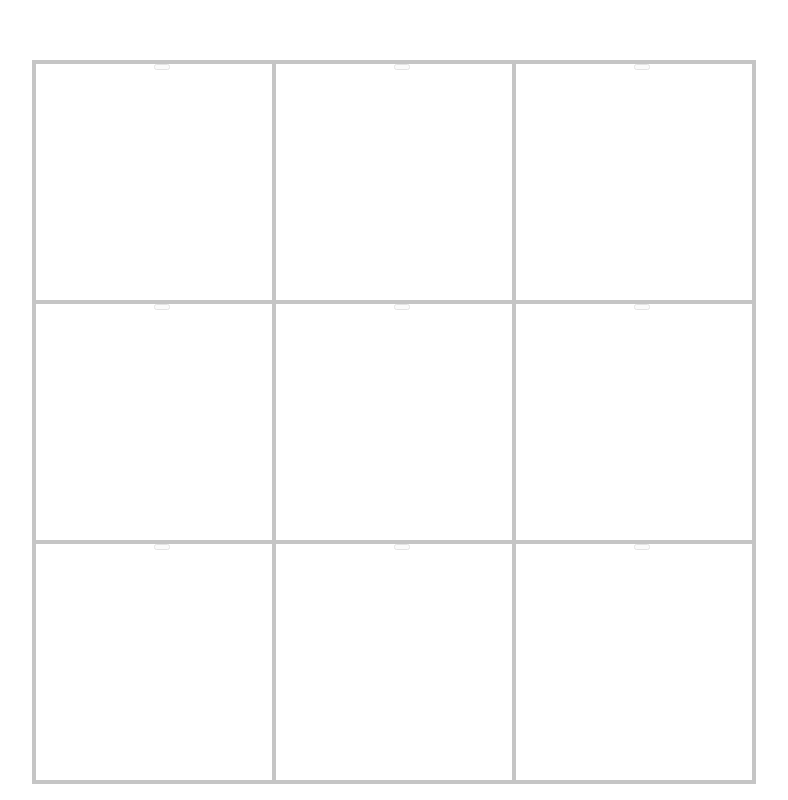
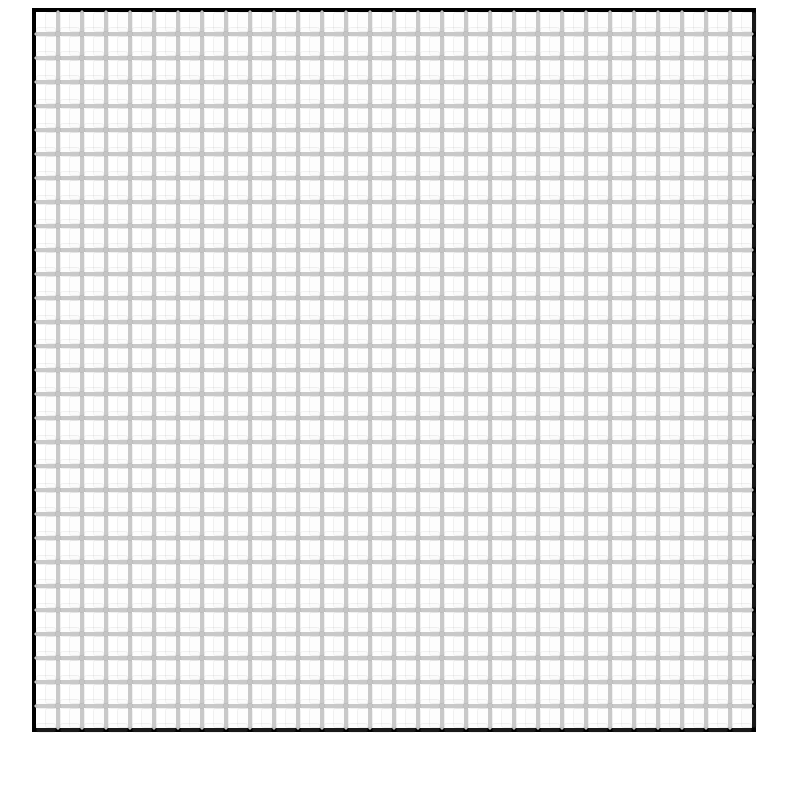
Before and after one commit to noahsiegrist/labyrinth, a Vue app: page / in a window 1280 px wide. Shown: the whole page, without its empty margins (246-1034 px from the left). Built offline with nearby package versions, Linux system fonts and the light colour scheme.

Commit message:
First canvas attampt.

```diff
--- a/src/App.vue
+++ b/src/App.vue
@@ -4,24 +4,19 @@
   </div>
 </template>
 
-<script>
-import Matrix from './components/Matrix.vue'
+<script lang="ts">
+import { Component, Vue } from 'vue-property-decorator';
+import Matrix from './components/Matrix.vue';
 
-export default {
-  name: 'App',
+
+@Component({
   components: {
-    Matrix
-  }
-}
+    Matrix,
+  },
+})
+export default class App extends Vue {}
 </script>
 
-<style>
-#app {
-  font-family: Avenir, Helvetica, Arial, sans-serif;
-  -webkit-font-smoothing: antialiased;
-  -moz-osx-font-smoothing: grayscale;
-  text-align: center;
-  color: #2c3e50;
-  margin-top: 60px;
-}
+<style lang="scss">
+
 </style>
--- a/src/components/Matrix.vue
+++ b/src/components/Matrix.vue
@@ -8,70 +8,31 @@
 
 <script>
     import Tile from './Tile'
+    import { mapActions, mapGetters } from 'vuex'
 
     export default {
         name: 'Matrix',
         components: {Tile},
-        data() {
-            return {
-                matrix:
-                    [
-                        [
-                            {
-                                right: false,
-                                bottom: false,
-                            },
-                            {
-                                right: false,
-                                bottom: false,
-                            },
-                            {
-                                right: false,
-                                bottom: false,
-                            },
-                        ],
-                        [
-                            {
-                                right: false,
-                                bottom: false,
-                            },
-                            {
-                                right: false,
-                                bottom: false,
-                            },
-                            {
-                                right: false,
-                                bottom: false,
-                            },
-                        ],
-                        [
-                            {
-                                right: false,
-                                bottom: false,
-                            },
-                            {
-                                right: false,
-                                bottom: false,
-                            },
-                            {
-                                right: false,
-                                bottom: false,
-                            },
-                        ],
-                    ],
-            };
+        methods: {
+            ...mapActions(["init"]),
+        },
+        computed: {
+            ...mapGetters(["matrix"])
+        },
+        created() {
+            console.log('initate the matrix')
+            this.init();
         }
     }
 </script>
 
-<!-- Add "scoped" attribute to limit CSS to this component only -->
-<style scoped>
+<style scoped lang="scss">
     .table {
         margin: auto;
         display: table;
         max-width: 100%;
         width: 90vh;
-        border: 2px #c5c5c5 solid;
+        border: 2px #000 solid;
 
     }
     .row {
--- a/src/components/Tile.vue
+++ b/src/components/Tile.vue
@@ -1,14 +1,23 @@
 <template>
-    <div class="cell" >
-        <button class="right"></button>
-        <button class="bottom"></button>
+    <div class="cell" v-bind:class="{right: tile.right, bottom: tile.bottom, left: tile.left, top: tile.top}">
+        <button class="right" v-on:mouseover="toggleWall({x: tile.x, y: tile.y, side: 'right'})"></button>
+        <button class="bottom" v-on:mouseover="toggleWall({x: tile.x, y: tile.y, side: 'bottom'})"></button>
     </div>
 </template>
 
 <script>
+    import {mapMutations} from 'vuex'
+
     export default {
         name: 'Tile',
-        props: ['tile']
+        props: ['tile'],
+        methods: {
+            ...mapMutations(['toggleWall']),
+        },
+        updated() {
+            console.log('tileupdate')
+            console.log(this.tile)
+        }
     }
 </script>
 
@@ -18,6 +27,22 @@
         position: relative;
         display: table-cell;
         border: 2px #c5c5c5 solid;
+
+        &.top{
+            border-top-color: #000;
+        }
+
+        &.right{
+            border-right-color: #000;
+        }
+
+        &.bottom{
+            border-bottom-color: #000;
+        }
+
+        &.left{
+            border-left-color: #000;
+        }
     }
 
     .cell:after {
@@ -28,16 +53,17 @@
 
     button{
         position: absolute;
+        z-index: 999;
         opacity: 0.1;
 
-        .right {
+        &.right {
 
             height: 100%;
             width: 50%;
             right: -25%;
             top: 0;
         }
-        .bottom{
+        &.bottom{
             height: 50%;
             width: 100%;
             left: 0;
--- a/src/main.js
+++ b/src/main.ts
@@ -1,8 +1,10 @@
 import Vue from 'vue'
 import App from './App.vue'
+import store from './store'
 
 Vue.config.productionTip = false
 
 new Vue({
+  store,
   render: h => h(App),
 }).$mount('#app')
--- /dev/null
+++ b/src/shims-vue.d.ts
@@ -0,0 +1,4 @@
+declare module '*.vue' {
+  import Vue from 'vue'
+  export default Vue
+}
--- /dev/null
+++ b/src/store/index.ts
@@ -0,0 +1,14 @@
+
+import Vuex from 'vuex';
+import Vue from 'vue';
+import labyrinth from './modules/labyrinth';
+
+// Load Vuex
+Vue.use(Vuex);
+
+// Create store
+export default new Vuex.Store({
+    modules: {
+        labyrinth
+    }
+});
--- /dev/null
+++ b/src/store/modules/labyrinth.js
@@ -0,0 +1,81 @@
+const state = {
+    n: 30,
+    m: 30,
+    matrix: []
+};
+
+const getters = {
+    matrix: state => state.matrix
+};
+
+const actions = {
+    init({state}) {
+        var matrix = []
+        for (var i = 0; i < state.n; i++) {
+            var row = [];
+            for (var j = 0; j < state.m; j++) {
+                row.push({
+                    y: i,
+                    x: j,
+                    top: i === 0,
+                    right: j + 1 === state.m,
+                    bottom: i + 1 === state.n,
+                    left: j === 0,
+                })
+            }
+            matrix.push(row)
+        }
+
+        return state.matrix = matrix
+    }
+};
+
+const mutations = {
+    toggleWall: (state, payload) => {
+        const original = {...state.matrix[payload.y][payload.x]}
+        let neighbour
+        switch (payload.side) {
+            case 'right':
+                if (payload.x >= state.matrix[payload.y].length - 1) {
+                    return;
+                }
+                original.right = !original.right
+                neighbour = {...state.matrix[payload.y][payload.x + 1], left: original.right}
+                state.matrix[payload.y][payload.x + 1] = neighbour
+                break
+            case 'bottom':
+                if (payload.y >= state.matrix.length - 1) {
+                    return;
+                }
+                original.bottom = !original.bottom
+                neighbour = {...state.matrix[payload.y + 1][payload.x], top: original.bottom}
+                state.matrix[payload.y + 1][payload.x] = neighbour
+                break
+            case 'left':
+                if (payload.x > 0) {
+                    return;
+                }
+                original.left = !original.left
+                neighbour = {...state.matrix[payload.y][payload.x - 1], right: original.left}
+                state.matrix[payload.y][payload.x - 1] = neighbour
+                break
+            case 'top':
+                if (payload.y > 0) {
+                    return;
+                }
+                original.top = !original.top
+                neighbour = {...state.matrix[payload.y - 1][payload.x], bottom: original.top}
+                state.matrix[payload.y - 1][payload.x] = neighbour
+                break
+        }
+        state.matrix[payload.y][payload.x] = original
+        state.matrix = [...state.matrix]
+    }
+};
+
+export default {
+    state,
+    getters,
+    actions,
+    mutations
+};
```
Also changed, not shown: package.json (+12 -3 lines), tsconfig.json (added, +40 -0 lines), 1 other file (tests, documents, lock files or other folders).
